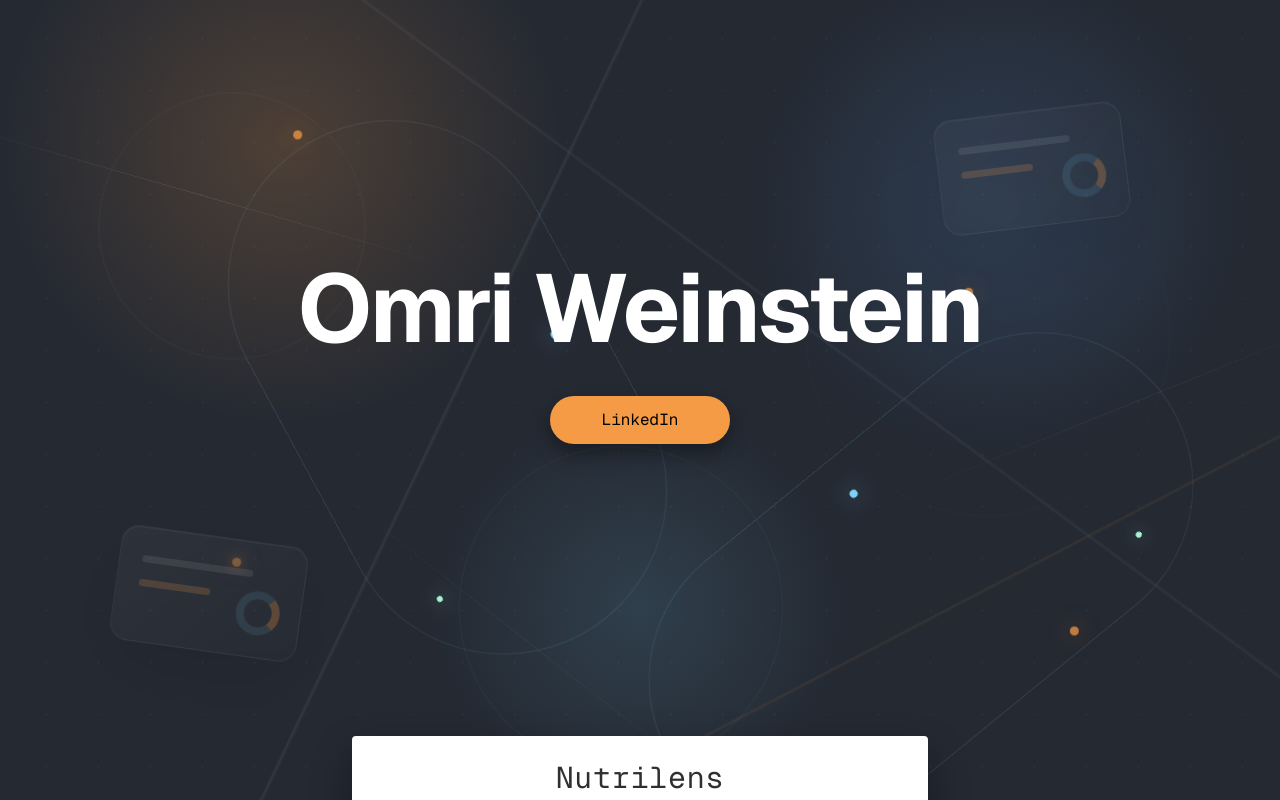
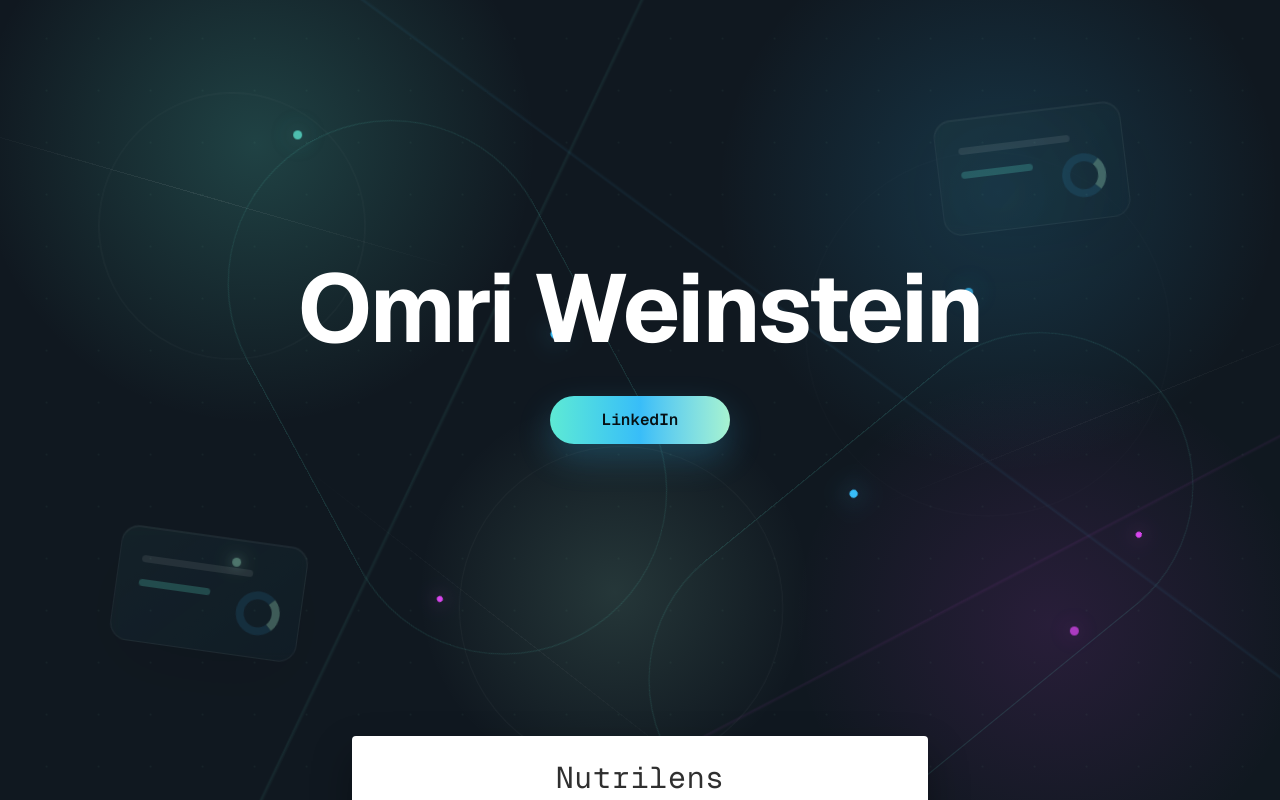
Before and after one commit to omriweinsteinPersonal/omriweinstein-website, a Next.js app: page / in a window 1280 px wide. Shown: the top 800 px of the page. Built offline with nearby package versions, Linux system fonts and the light colour scheme.

Commit message:
Refresh site color palette

```diff
--- a/app/globals.css
+++ b/app/globals.css
@@ -1,7 +1,7 @@
 @import "tailwindcss";
 
 :root {
-  --background: #242932;
+  --background: #101820;
   --foreground: #ffffff;
 }
 
@@ -28,10 +28,11 @@ html {
   z-index: 0;
   overflow: hidden;
   background:
-    radial-gradient(circle at 22% 18%, rgb(245 154 69 / 20%), transparent 24%),
-    radial-gradient(circle at 78% 26%, rgb(96 165 250 / 16%), transparent 22%),
-    radial-gradient(circle at 50% 76%, rgb(125 211 252 / 13%), transparent 24%),
-    #242932;
+    radial-gradient(circle at 20% 18%, rgb(94 234 212 / 20%), transparent 23%),
+    radial-gradient(circle at 78% 24%, rgb(56 189 248 / 18%), transparent 24%),
+    radial-gradient(circle at 48% 74%, rgb(167 243 208 / 14%), transparent 22%),
+    radial-gradient(circle at 82% 78%, rgb(217 70 239 / 12%), transparent 21%),
+    #101820;
 }
 
 .signal-field::before,
@@ -43,14 +44,14 @@ html {
 
 .signal-field::before {
   background:
-    linear-gradient(115deg, transparent 0 42%, rgb(255 255 255 / 7%) 42.08%, transparent 42.22%),
-    linear-gradient(36deg, transparent 0 58%, rgb(255 255 255 / 5%) 58.08%, transparent 58.22%),
-    linear-gradient(152deg, transparent 0 68%, rgb(245 154 69 / 9%) 68.08%, transparent 68.23%);
+    linear-gradient(115deg, transparent 0 42%, rgb(94 234 212 / 8%) 42.08%, transparent 42.22%),
+    linear-gradient(36deg, transparent 0 58%, rgb(56 189 248 / 7%) 58.08%, transparent 58.22%),
+    linear-gradient(152deg, transparent 0 68%, rgb(217 70 239 / 7%) 68.08%, transparent 68.23%);
   animation: drift-lines 26s linear infinite;
 }
 
 .signal-field::after {
-  background-image: radial-gradient(circle, rgb(255 255 255 / 16%) 0 1px, transparent 1.4px);
+  background-image: radial-gradient(circle, rgb(167 243 208 / 18%) 0 1px, transparent 1.4px);
   background-size: 52px 52px;
   opacity: 0.28;
   animation: drift-grid 18s linear infinite;
@@ -127,8 +128,8 @@ html {
   width: 9px;
   aspect-ratio: 1;
   border-radius: 999px;
-  background: #f59a45;
-  box-shadow: 0 0 26px rgb(245 154 69 / 70%);
+  background: #5eead4;
+  box-shadow: 0 0 26px rgb(94 234 212 / 72%);
   opacity: 0.75;
   animation: float-dot 8s ease-in-out infinite;
 }
@@ -141,18 +142,24 @@ html {
 .dot-two {
   top: 36%;
   right: 24%;
+  background: #38bdf8;
+  box-shadow: 0 0 26px rgb(56 189 248 / 72%);
   animation-delay: -2s;
 }
 
 .dot-three {
   bottom: 27%;
   left: 17%;
+  background: #a7f3d0;
+  box-shadow: 0 0 24px rgb(167 243 208 / 64%);
   animation-delay: -5s;
 }
 
 .dot-four {
   right: 17%;
   bottom: 18%;
+  background: #d946ef;
+  box-shadow: 0 0 24px rgb(217 70 239 / 58%);
   animation-delay: -7s;
 }
 
@@ -174,8 +181,8 @@ html {
   border: 1px solid rgb(255 255 255 / 10%);
   border-radius: 18px;
   background:
-    linear-gradient(135deg, rgb(255 255 255 / 10%), rgb(255 255 255 / 3%)),
-    rgb(20 26 35 / 34%);
+    linear-gradient(135deg, rgb(94 234 212 / 10%), rgb(56 189 248 / 5%)),
+    rgb(9 18 27 / 40%);
   box-shadow:
     inset 0 1px 0 rgb(255 255 255 / 10%),
     0 24px 70px rgb(0 0 0 / 18%);
@@ -200,7 +207,7 @@ html {
 .venture-panel span:nth-child(2) {
   top: 52px;
   width: 72px;
-  background: rgb(245 154 69 / 42%);
+  background: rgb(94 234 212 / 48%);
 }
 
 .venture-panel span:nth-child(3) {
@@ -209,8 +216,8 @@ html {
   left: auto;
   width: 44px;
   height: 44px;
-  border: 8px solid rgb(125 211 252 / 24%);
-  border-right-color: rgb(245 154 69 / 58%);
+  border: 8px solid rgb(56 189 248 / 25%);
+  border-right-color: rgb(167 243 208 / 66%);
   border-radius: 999px;
   background: transparent;
 }
@@ -233,7 +240,7 @@ html {
 }
 
 .build-orbit {
-  border: 1px solid rgb(125 211 252 / 12%);
+  border: 1px solid rgb(94 234 212 / 13%);
   border-radius: 999px;
   animation: orbit-turn 28s linear infinite;
 }
@@ -250,8 +257,8 @@ html {
   left: 50%;
   width: 8px;
   aspect-ratio: 1;
-  background: #7dd3fc;
-  box-shadow: 0 0 22px rgb(125 211 252 / 70%);
+  background: #38bdf8;
+  box-shadow: 0 0 22px rgb(56 189 248 / 70%);
 }
 
 .build-orbit::after {
@@ -259,8 +266,8 @@ html {
   bottom: 16%;
   width: 6px;
   aspect-ratio: 1;
-  background: #a7f3d0;
-  box-shadow: 0 0 18px rgb(167 243 208 / 58%);
+  background: #d946ef;
+  box-shadow: 0 0 18px rgb(217 70 239 / 58%);
 }
 
 .orbit-one {
--- a/app/page.tsx
+++ b/app/page.tsx
@@ -11,7 +11,7 @@ const projects = [
 
 export default function Home() {
   return (
-    <main className="min-h-screen overflow-hidden bg-[#242932] text-white">
+    <main className="min-h-screen overflow-hidden bg-[#101820] text-white">
       <div className="signal-field" aria-hidden="true">
         <span className="signal-ring ring-one" />
         <span className="signal-ring ring-two" />
@@ -43,12 +43,12 @@ export default function Home() {
             Omri Weinstein
           </h1>
 
-          <nav className="mt-10 flex w-full max-w-[180px] flex-col gap-4 font-mono text-base text-black">
+          <nav className="mt-10 flex w-full max-w-[180px] flex-col gap-4 font-mono text-base font-semibold text-[#071014]">
             <a
               href="https://www.linkedin.com/in/omriweinstein/"
               target="_blank"
               rel="noreferrer"
-              className="rounded-full bg-[#f59a45] px-6 py-3 shadow-[0_10px_20px_rgba(0,0,0,0.35)] transition hover:-translate-y-0.5 hover:bg-[#ffad5f]"
+              className="rounded-full bg-gradient-to-r from-[#5eead4] via-[#38bdf8] to-[#a7f3d0] px-6 py-3 shadow-[0_14px_34px_rgba(56,189,248,0.24)] transition hover:-translate-y-0.5 hover:shadow-[0_18px_42px_rgba(94,234,212,0.28)]"
             >
               LinkedIn
             </a>
```
